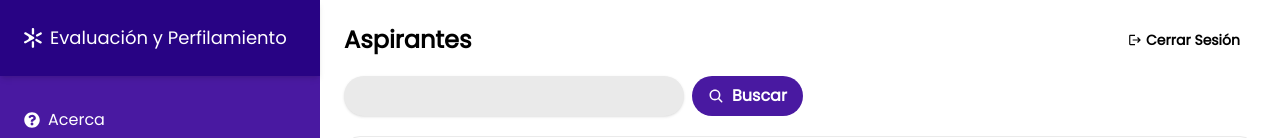
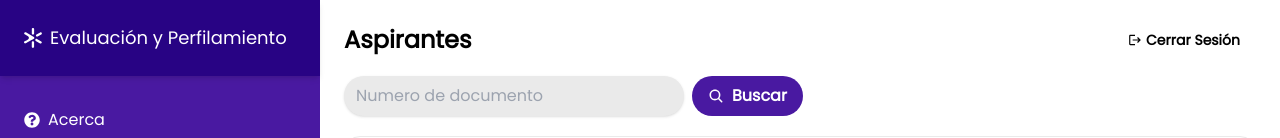
Before and after one commit to Alejo-Rojas-R/evaluation_and_profiling, a React (Vite) app: page /applicants in a window 1280 px wide. Shown: the top 138 px of the page. Built offline with nearby package versions, Linux system fonts and the light colour scheme; no server answers; sample sign-in values are in the browser's storage.

Commit message:
adding input placeholder

```diff
--- a/src/pages/private/Applicants.jsx
+++ b/src/pages/private/Applicants.jsx
@@ -42,7 +42,7 @@ export const Applicants = () => {
     <PrivateLayout title='Aspirantes'>
       <div className='my-5 flex'>
         <form onSubmit={handleSearch} className='flex w-full'>
-          <input type='text' className='shadow appearance-none rounded-full py-2 px-3 text-black me-2 bg-senary' onChange={handleChange} value={document} />
+          <input type='text' className='shadow appearance-none rounded-full py-2 px-3 text-black me-2 bg-senary' onChange={handleChange} value={document} placeholder='Numero de documento' />
           <button type='submit' className='bg-tertiary hover:bg-secondary text-white font-bold py-2 px-4 rounded-full flex items-center' ><IoSearch className='me-2' /> Buscar</button>
         </form>
         {
```
